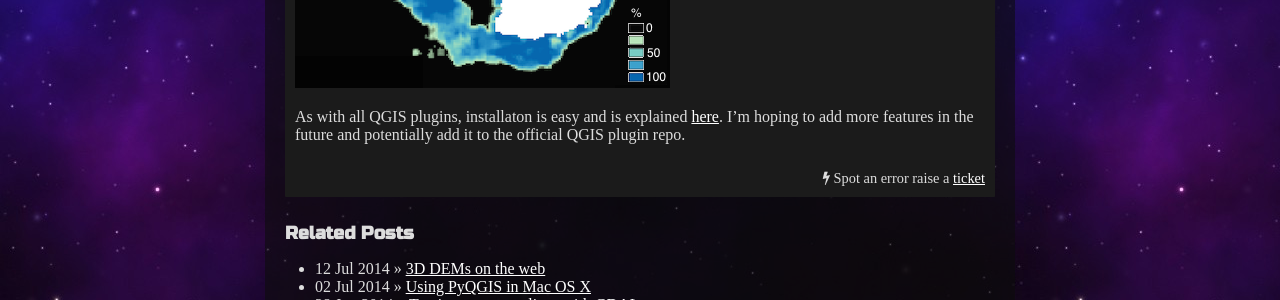
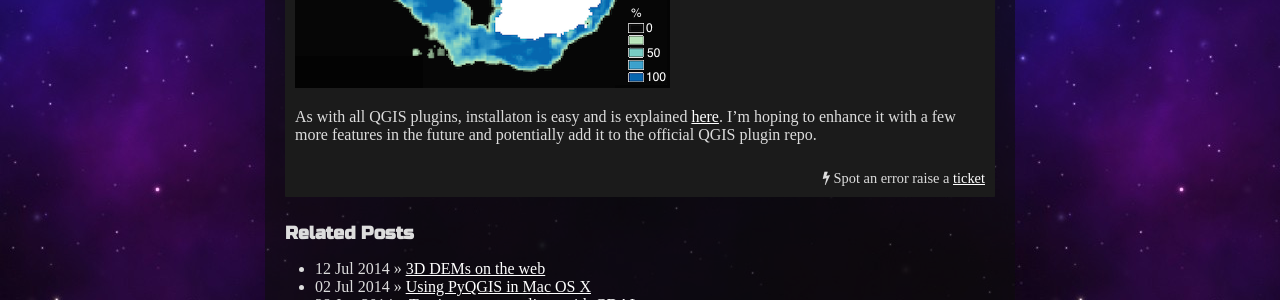
Before and after one commit to geogsci/geogsci.github.com, a Jekyll site: the page built from _posts/2014-10-23-my-first-qgis-plugin.md, in a window 1280 px wide. Shown: the part 1186-1486 px from the top of the page. Built offline with Jekyll 4.4.1, drawn with Linux system fonts in a browser that asks for light colours.

Commit message:
Ammendment to post

```diff
--- a/_posts/2014-10-23-my-first-qgis-plugin.md
+++ b/_posts/2014-10-23-my-first-qgis-plugin.md
@@ -13,4 +13,4 @@ The plugin downloads sea ice concentration data of Antarctica within a time rang
 
 ![Sea ice concentration January 2013](/assets/posts/sea_ice_map.png)
 
-As with all QGIS plugins, installaton is easy and is explained [here](http://seaicedata.remotesensing.io). I'm hoping to add more features in the future and potentially add it to the official QGIS plugin repo.
+As with all QGIS plugins, installaton is easy and is explained [here](http://seaicedata.remotesensing.io). I'm hoping to enhance it with a few more features in the future and potentially add it to the official QGIS plugin repo.
```
